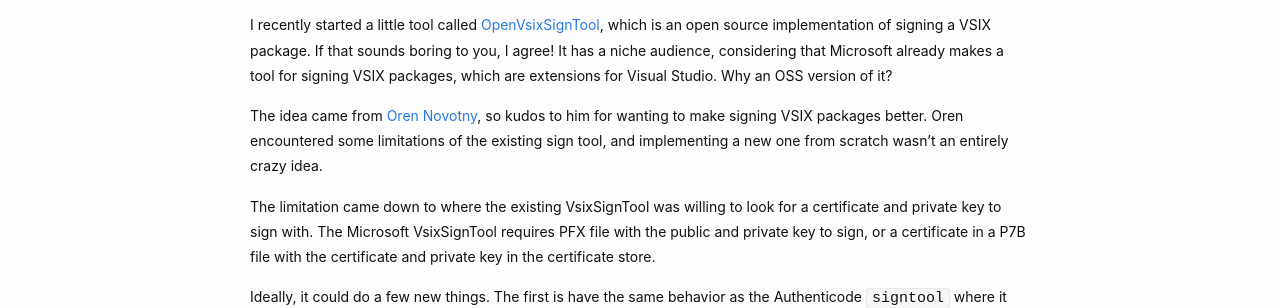
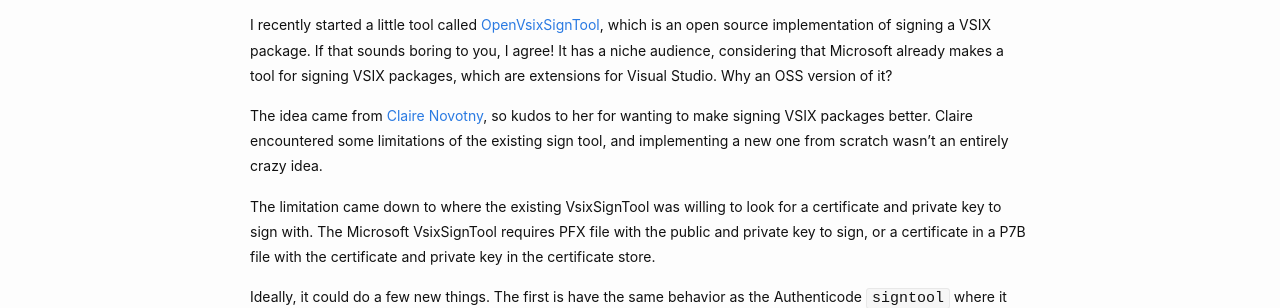
Before and after one commit to vcsjones/vcsjones.dev, a Jekyll site: the page built from _posts/2017-05-20-openvsixsigntool.md, in a window 1280 px wide. Shown: the part 222-530 px from the top of the page. Built offline with Jekyll 4.4.1, drawn with Linux system fonts in a browser that asks for light colours.

Commit message:
Hello Claire.

```diff
--- a/_posts/2017-05-20-openvsixsigntool.md
+++ b/_posts/2017-05-20-openvsixsigntool.md
@@ -11,8 +11,8 @@
 tool for signing VSIX packages, which are extensions for Visual Studio.
 Why an OSS version of it?
 
-The idea came from [Oren Novotny][2], so kudos to him for wanting to make signing
-VSIX packages better. Oren encountered some limitations of the existing sign
+The idea came from [Claire Novotny][2], so kudos to her for wanting to make signing
+VSIX packages better. Claire encountered some limitations of the existing sign
 tool, and implementing a new one from scratch wasn't an entirely crazy idea.
 
 The limitation came down to where the existing VsixSignTool was willing to look
@@ -32,4 +32,4 @@
 be better.
 
 [1]: https://github.com/vcsjones/OpenVsixSignTool
-[2]: https://twitter.com/onovotny/
+[2]: https://twitter.com/clairernovotny/
```
Also changed, not shown: _posts/2017-12-13-azure-signtool.md (+3 -3 lines), projects.md (+1 -1 lines).
